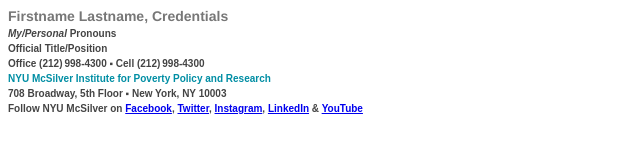
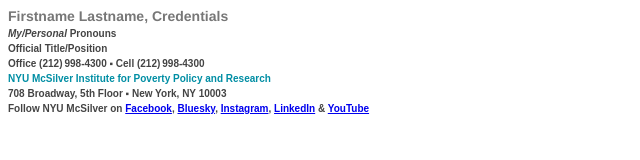
Before and after one commit to mileszm/mcsilver_email_1, a plain HTML site: page index.html in a window 1280 px wide. Shown: the full height of the page, 0-640 px from the left. Drawn offline with Linux system fonts and the light colour scheme.

Commit message:
Replace twitter with Bluesky

```diff
--- a/index.html
+++ b/index.html
@@ -20,7 +20,7 @@ body {
 		Office (212)&#8201;998-4300 ▪ Cell (212)&#8201;998-4300 <br />
 		<a style="color:#008ea4;text-decoration:none" href="http://mcsilver.nyu.edu">NYU McSilver Institute for Poverty Policy and Research</a> <br />
 		708 Broadway, 5th Floor ▪ New York, NY 10003 <br />
-		Follow NYU McSilver on <a href="https://www.facebook.com/nyumcsilver/">Facebook</a>, <a href="https://twitter.com/nyumcsilver">Twitter</a>, <a href="http://instagram.com/nyumcsilver">Instagram</a>, <a href="https://www.linkedin.com/company/nyu-mcsilver-institute">LinkedIn</a> & <a href="https://www.youtube.com/channel/UC7LkNDVFsYp7uWaIEg4RiLQ">YouTube</a>
+		Follow NYU McSilver on <a href="https://www.facebook.com/nyumcsilver/">Facebook</a>, <a href="https://bsky.app/profile/nyumcsilver.bsky.social">Bluesky</a>, <a href="http://instagram.com/nyumcsilver">Instagram</a>, <a href="https://www.linkedin.com/company/nyu-mcsilver-institute">LinkedIn</a> & <a href="https://www.youtube.com/channel/UC7LkNDVFsYp7uWaIEg4RiLQ">YouTube</a>
 		</p>
 	</div>
 </body>
```
